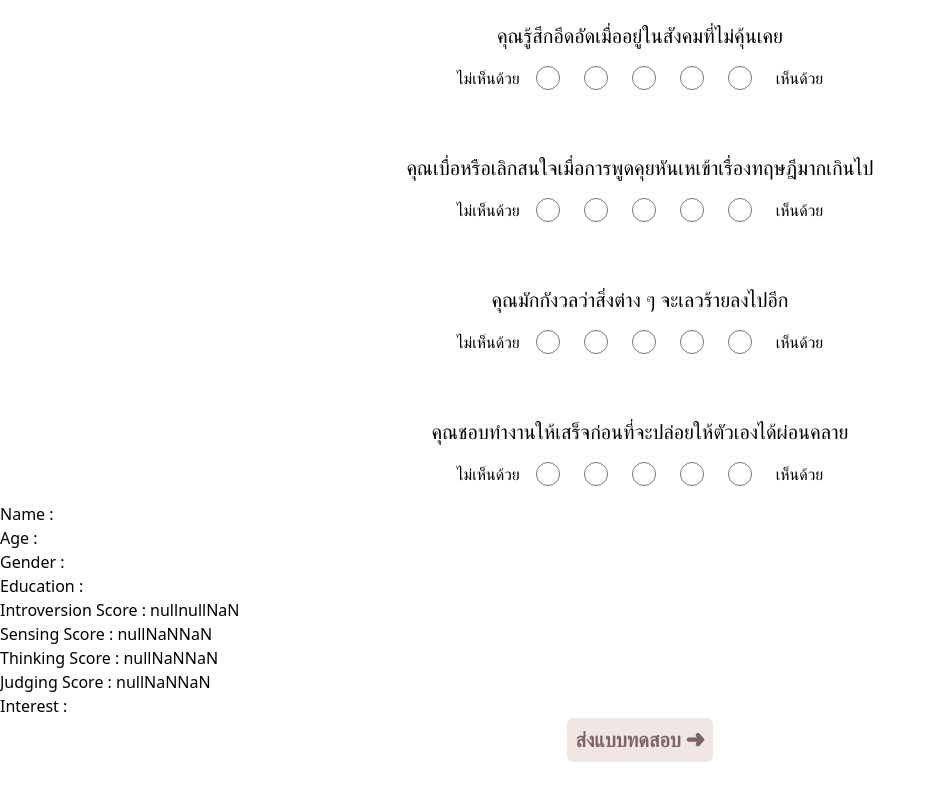
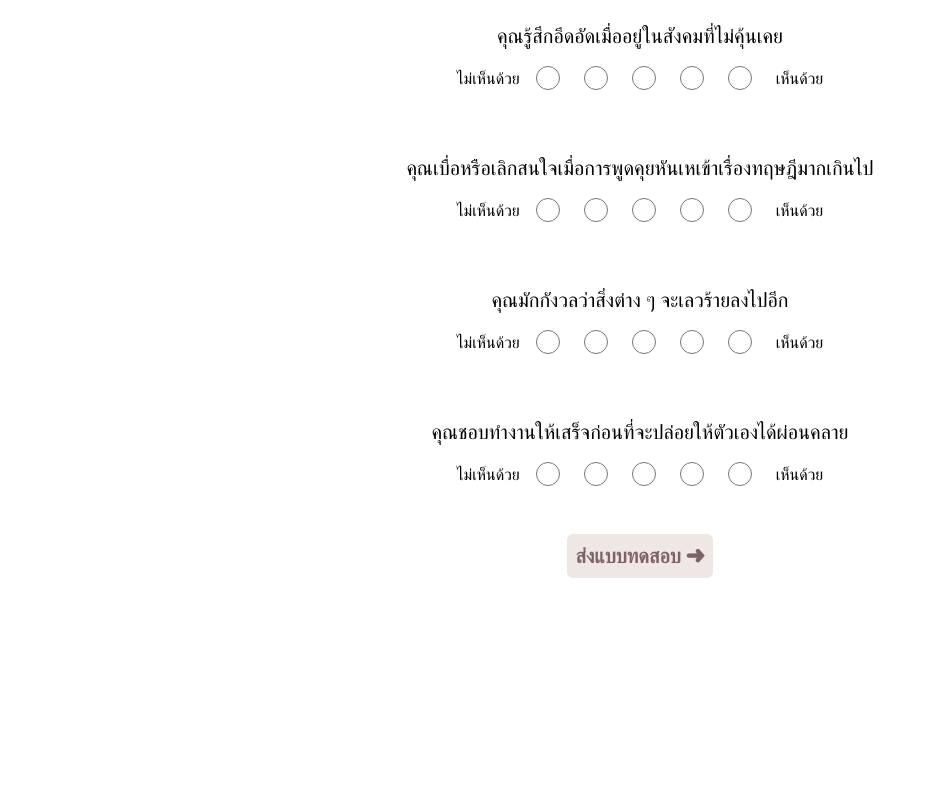
Before and after one commit to louiskub/MBTI_Prediction-Linear-Algebra-, a React (Vite) app in the folder web_app/frontend/: page /mbti-test in a window 1280 px wide. Shown: the part 1656-2456 px from the top of the page, without its empty margins (0-936 px from the left). After the commit the page ends 2266 px from the top, so only its background shows below. Built offline with nearby package versions, Linux system fonts and the light colour scheme; the HTML template or start-up script is replaced by a standard one; a web font is replaced by a local one.

Commit message:
update domain

```diff
--- a/web_app/frontend/src/pages/MBTItest.tsx
+++ b/web_app/frontend/src/pages/MBTItest.tsx
@@ -9,7 +9,7 @@ function MBTItest() {
     const [gender, setGender] = useState('');
     const [education, setEducation] = useState<number | ''>('');
     const [interest, setInterest] = useState('');
-    const [selectedValues, setSelectedValues] = useState(Array(12).fill("null"));
+    const [selectedValues, setSelectedValues] = useState(Array(12).fill(null));
 
     const questions = [
         "คุณรู้สึกสบายใจในการพบปะผู้คนใหม่ ๆ",
@@ -53,32 +53,42 @@ function MBTItest() {
     };
 
     const checkComplete = () => {
-        return name && age && gender && education !== '' && interest && !selectedValues.includes("null");
+        return name && age && gender && education !== '' && interest && !selectedValues.includes(null);
     };
 
+    const [MBTI, setMBTI] = useState<string[]>([]);
     const handleSubmit = async () => {
-        if (!checkComplete()) {
-            alert("กรุณากรอกข้อมูลให้ครบก่อนส่งแบบทดสอบ");
-            return;
-        }
+        // if (!checkComplete()) {
+        //     alert("กรุณากรอกข้อมูลให้ครบก่อนส่งแบบทดสอบ");
+        //     return;
+        // }
 
         const data = {
-            "age": age,
-            "gender": gender,
-            "education": education,
-            "intro": parseFloat((selectedValues[0]) + (selectedValues[4]) + (4 - (selectedValues[8])) * 10 / 12.0),
-            "sensing": parseFloat((selectedValues[3]) + (4 - (selectedValues[7])) + (4 - (selectedValues[10])) * 10 / 12.0),
-            "thinking": parseFloat((selectedValues[2]) + (4 - (selectedValues[5])) + (4 - (selectedValues[9])) * 10 / 12.0),
-            "judging": parseFloat((selectedValues[1]) + (4 - (selectedValues[6])) + (selectedValues[11]) * 10 / 12.0),
-            "interest": interest
+            // "age": age,
+            // "gender": gender,
+            // "education": education,
+            // "intro": parseFloat((selectedValues[0]) + (selectedValues[4]) + (4 - (selectedValues[8])) * 10 / 12.0),
+            // "sensing": parseFloat((selectedValues[3]) + (4 - (selectedValues[7])) + (4 - (selectedValues[10])) * 10 / 12.0),
+            // "thinking": parseFloat((selectedValues[2]) + (4 - (selectedValues[5])) + (4 - (selectedValues[9])) * 10 / 12.0),
+            // "judging": parseFloat((selectedValues[1]) + (4 - (selectedValues[6])) + (selectedValues[11]) * 10 / 12.0),
+            // "interest": interest
+            "age": 20,
+            "gender": "Male",
+            "education": 0,
+            "intro": 1,
+            "sensing": 1,
+            "thinking": 1,
+            "judging": 2,
+            "interest": "Sports"
         }
 
         try {
             console.log(data)
-            const response = await axios.post('http://127.0.0.1:8000/mbti-test', data);
+            const response = await axios.post("http://localhost:8000/mbti-test", data);
             console.log(response.data);
+            setMBTI(response.data)
         } catch (error) {
-            console.error('Error submitting data', error);
+            console.error("Error :", error);
         }
     };
 
@@ -178,16 +188,7 @@ function MBTItest() {
                     </div>
                 ))}
             </div>
-            <p>Name : {name}</p>
-            <p>Age : {age}</p>
-            <p>Gender : {gender}</p>
-            <p>Education : {education}</p>
-            <p>Introversion Score : {((selectedValues[0]) + (selectedValues[4]) + (4 - (selectedValues[8])) * 10 / 12.0)}</p>
-            <p>Sensing Score : {((selectedValues[3]) + (4 - (selectedValues[7])) + (4 - (selectedValues[10])) * 10 / 12.0)}</p>
-            <p>Thinking Score : {((selectedValues[2]) + (4 - (selectedValues[5])) + (4 - (selectedValues[9])) * 10 / 12.0)}</p>
-            <p>Judging Score : {((selectedValues[1]) + (4 - (selectedValues[6])) + (selectedValues[11]) * 10 / 12.0)}</p>
-            <p>Interest : {interest}</p>
-            <div className="flex justify-center mb-24">
+            <div className="flex justify-center m-8">
                 <button
                     onClick={handleSubmit}
                     className="rounded-md text-xl font-bold p-2 text-et-brown bg-et-pale-pink text-center hover:text-et-dark-green hover:bg-et-sage-green hover:cursor-pointer"
@@ -195,6 +196,7 @@ function MBTItest() {
                     ส่งแบบทดสอบ ➜
                 </button>
             </div>
+            <p>{MBTI.join(",")}</p>
         </div>
     );
 }
```
Also changed, not shown: 1 other file (tests, documents, lock files or other folders).
